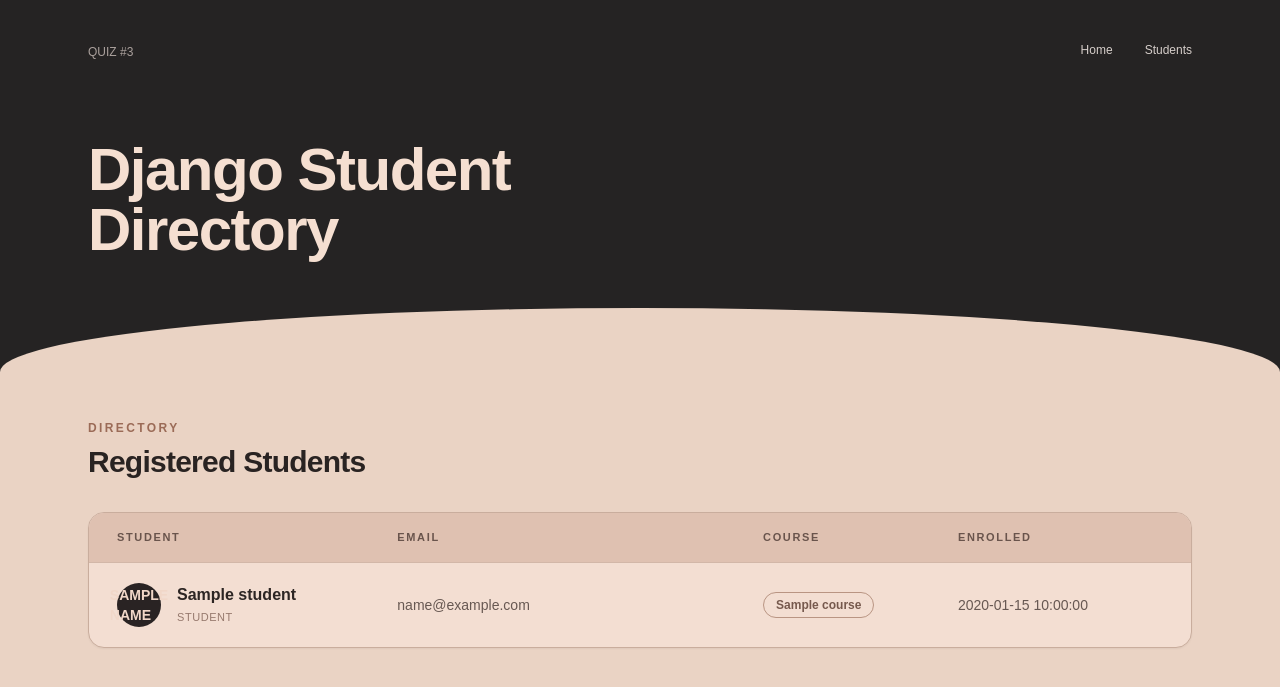
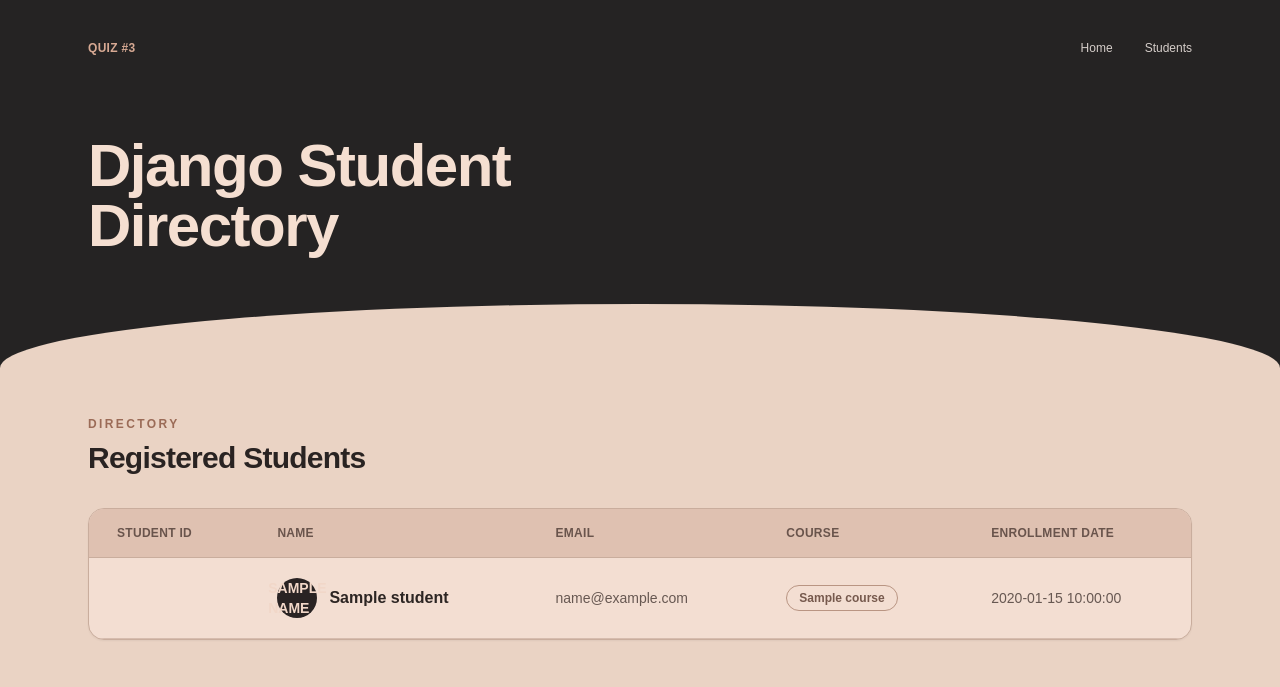
Before and after one commit to pkylaheart/quiz3_django, a Python web app: template config/main/templates/home.html in a window 1280 px wide. Shown: the top 687 px of the page. Run offline with Jinja, Linux system fonts and the light colour scheme; the template is opened without the code that fills it: most values are stand-ins (such as "Sample title", 1, 10 or a date in 2020); some libraries are stand-ins or nearby versions.

Commit message:
changed layout

```diff
--- a/config/main/templates/home.html
+++ b/config/main/templates/home.html
@@ -13,10 +13,6 @@
         body {
             font-family: Arial, sans-serif;
         }
-
-        .wave {
-            clip-path: ellipse(85% 100% at 50% 0%);
-        }
     </style>
 </head>
 
@@ -24,6 +20,7 @@
 <body class="min-h-screen bg-[#ead3c4] text-[#292322]">
 
 
+    <!-- HEADER -->
     <header class="relative overflow-hidden bg-[#252323] text-[#f5dfd1]">
 
         <div class="relative z-10 mx-auto max-w-6xl px-6 pb-28 pt-10">
@@ -31,10 +28,7 @@
             <div class="flex items-center justify-between">
 
                 <div>
-                    <p class="text-sm font-semibold tracking-wide text-[#d7a993]">
-                    </p>
-
-                    <p class="mt-1 text-xs text-[#aaa09c]">
+                    <p class="text-xs font-semibold tracking-wide text-[#d7a993]">
                         QUIZ #3
                     </p>
                 </div>
@@ -57,12 +51,10 @@
 
             <div class="mt-20 max-w-2xl">
 
-
                 <h1 class="text-5xl font-bold leading-tight tracking-tight sm:text-6xl">
                     Django Student<br>
                     Directory
                 </h1>
-
 
             </div>
 
@@ -81,9 +73,7 @@
         {% if students %}
 
 
-            <div class="mb-8 flex items-end justify-between">
-
-                <div>
+        <div class="mb-8">
 
             <p class="text-xs font-bold tracking-[0.2em] text-[#9b6b57]">
                 DIRECTORY
@@ -96,143 +86,118 @@
         </div>
 
 
-            </div>
-
-
 
         <div class="overflow-hidden rounded-2xl border border-[#c9ad9d] bg-[#f3ded2] shadow-sm">
 
 
-                <div class="hidden grid-cols-[1.5fr_2fr_1fr_1.2fr] gap-6 border-b border-[#d2b7a8] bg-[#dfc1b1] px-7 py-4 md:grid">
+            <div class="overflow-x-auto">
 
-                    <div class="text-[11px] font-bold tracking-[0.15em] text-[#69544c]">
-                        STUDENT
-                    </div>
+                <table class="w-full border-collapse">
 
-                    <div class="text-[11px] font-bold tracking-[0.15em] text-[#69544c]">
+
+                    <thead>
+
+                        <tr class="bg-[#dfc1b1] border-b border-[#c9ad9d]">
+
+                            <th class="px-7 py-4 text-left text-xs font-bold tracking-wide text-[#69544c]">
+                                STUDENT ID
+                            </th>
+
+                            <th class="px-7 py-4 text-left text-xs font-bold tracking-wide text-[#69544c]">
+                                NAME
+                            </th>
+
+                            <th class="px-7 py-4 text-left text-xs font-bold tracking-wide text-[#69544c]">
                                 EMAIL
-                    </div>
+                            </th>
 
-                    <div class="text-[11px] font-bold tracking-[0.15em] text-[#69544c]">
+                            <th class="px-7 py-4 text-left text-xs font-bold tracking-wide text-[#69544c]">
                                 COURSE
-                    </div>
+                            </th>
 
-                    <div class="text-[11px] font-bold tracking-[0.15em] text-[#69544c]">
-                        ENROLLED
-                    </div>
+                            <th class="px-7 py-4 text-left text-xs font-bold tracking-wide text-[#69544c]">
+                                ENROLLMENT DATE
+                            </th>
 
-                </div>
+                        </tr>
+
+                    </thead>
 
 
 
+                    <tbody>
+
                         {% for student in students %}
 
-                    <div class="group border-b border-[#d6bcae] px-7 py-5 last:border-0 transition-colors hover:bg-[#f7e7de]">
+                        <tr class="border-b border-[#d6bcae] transition-colors hover:bg-[#f7e7de]">
 
 
-                        <div class="hidden grid-cols-[1.5fr_2fr_1fr_1.2fr] items-center gap-6 md:grid">
+                            <td class="px-7 py-5 text-sm font-semibold text-[#675852]">
+
+                                {{ forloop.counter }}
+
+                            </td>
 
 
-                            <div class="flex items-center gap-4">
+                            <td class="px-7 py-5">
 
-                                <div class="flex h-11 w-11 shrink-0 items-center justify-center rounded-full bg-[#292323] text-sm font-bold text-[#f1d7c8]">
-
-                                    {{ student.name|first|upper }}
-
-                                </div>
-
-                                <div>
-
-                                    <p class="font-semibold text-[#2c2523]">
-                                        {{ student.name }}
-                                    </p>
-
-                                    <p class="mt-0.5 text-[11px] uppercase tracking-wider text-[#96796d]">
-                                        Student {{ forloop.counter }}
-                                    </p>
-
-                                </div>
-
-                            </div>
+                                <div class="flex items-center gap-3">
 
 
-                            <div>
-
-                                <p class="text-sm text-[#675852]">
-                                    {{ student.email }}
-                                </p>
-
-                            </div>
-
-
-                            <div>
-
-                                <span class="inline-block rounded-full border border-[#b99583] px-3 py-1 text-xs font-semibold text-[#76594d]">
-
-                                    {{ student.course }}
-
-                                </span>
-
-                            </div>
-
-
-                            <div>
-
-                                <p class="text-sm text-[#675852]">
-                                    {{ student.enrollment_date }}
-                                </p>
-
-                            </div>
-
-                        </div>
-
-
-
-                        <div class="md:hidden">
-
-                            <div class="flex items-center gap-4">
-
-                                <div class="flex h-11 w-11 shrink-0 items-center justify-center rounded-full bg-[#292323] text-sm font-bold text-[#f1d7c8]">
+                                    <div
+                                        class="flex h-10 w-10 shrink-0 items-center justify-center rounded-full bg-[#292323] text-sm font-bold text-[#f1d7c8]">
 
                                         {{ student.name|first|upper }}
 
                                     </div>
 
 
-                                <div class="min-w-0">
+                                    <span class="font-semibold text-[#2c2523]">
 
-                                    <p class="font-semibold">
                                         {{ student.name }}
-                                    </p>
 
-                                    <p class="mt-1 truncate text-xs text-[#806d65]">
-                                        {{ student.email }}
-                                    </p>
-
-                                </div>
-
-                            </div>
-
-
-                            <div class="mt-4 flex items-center justify-between border-t border-[#d6bcae] pt-4">
-
-                                <span class="rounded-full border border-[#b99583] px-3 py-1 text-xs font-semibold text-[#76594d]">
-                                    {{ student.course }}
-                                </span>
-
-                                <span class="text-xs text-[#806d65]">
-                                    {{ student.enrollment_date }}
                                     </span>
 
                                 </div>
 
-                        </div>
+                            </td>
 
 
-                    </div>
+                            <td class="px-7 py-5 text-sm text-[#675852]">
+
+                                {{ student.email }}
+
+                            </td>
+
+
+                            <td class="px-7 py-5">
+
+                                <span
+                                    class="inline-block rounded-full border border-[#b99583] px-3 py-1 text-xs font-semibold text-[#76594d]">
+
+                                    {{ student.course }}
+
+                                </span>
+
+                            </td>
+
+
+                            <td class="px-7 py-5 text-sm text-[#675852]">
+
+                                {{ student.enrollment_date }}
+
+                            </td>
+
+
+                        </tr>
 
                         {% endfor %}
 
+                    </tbody>
+
+                </table>
+
+            </div>
 
         </div>
 
```
Lines whose indentation alone changed are shown as unchanged.
